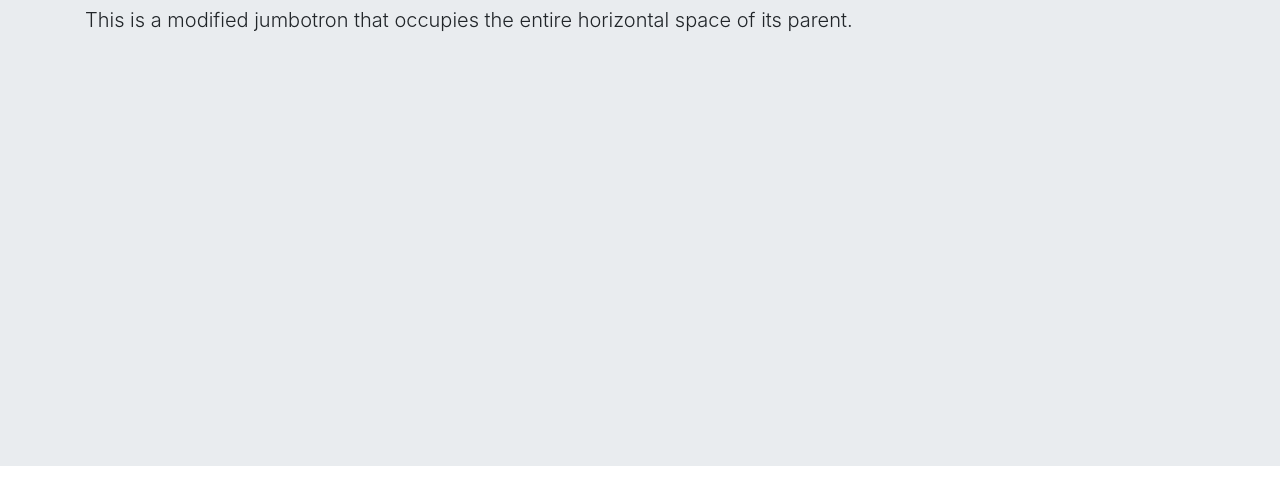
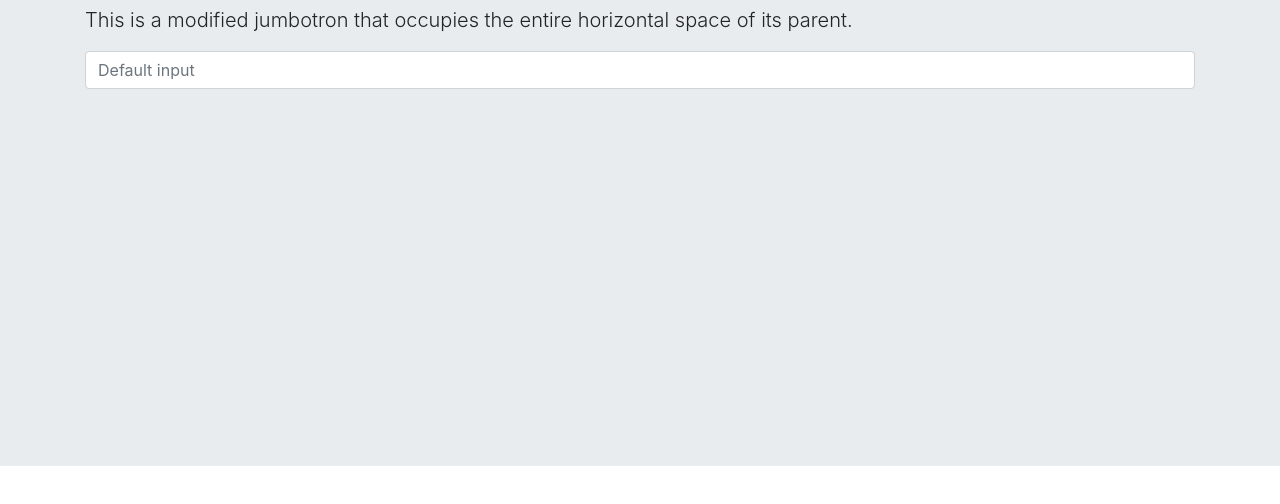
Before and after one commit to tmd913/travel-landing-page, a plain HTML site: page index.html in a window 1280 px wide. Shown: the part 190-694 px from the top of the page. Drawn offline with nearby package versions, Linux system fonts and the light colour scheme.

Commit message:
added input bar

```diff
--- a/index.html
+++ b/index.html
@@ -51,10 +51,12 @@
             </form>
         </div>
     </nav>
+
     <div class="jumbotron jumbotron-fluid">
         <div class="container">
             <h1 class="display-4">Fluid jumbotron</h1>
             <p class="lead">This is a modified jumbotron that occupies the entire horizontal space of its parent.</p>
+            <input class="form-control" type="text" placeholder="Default input">
         </div>
     </div>
 
```
